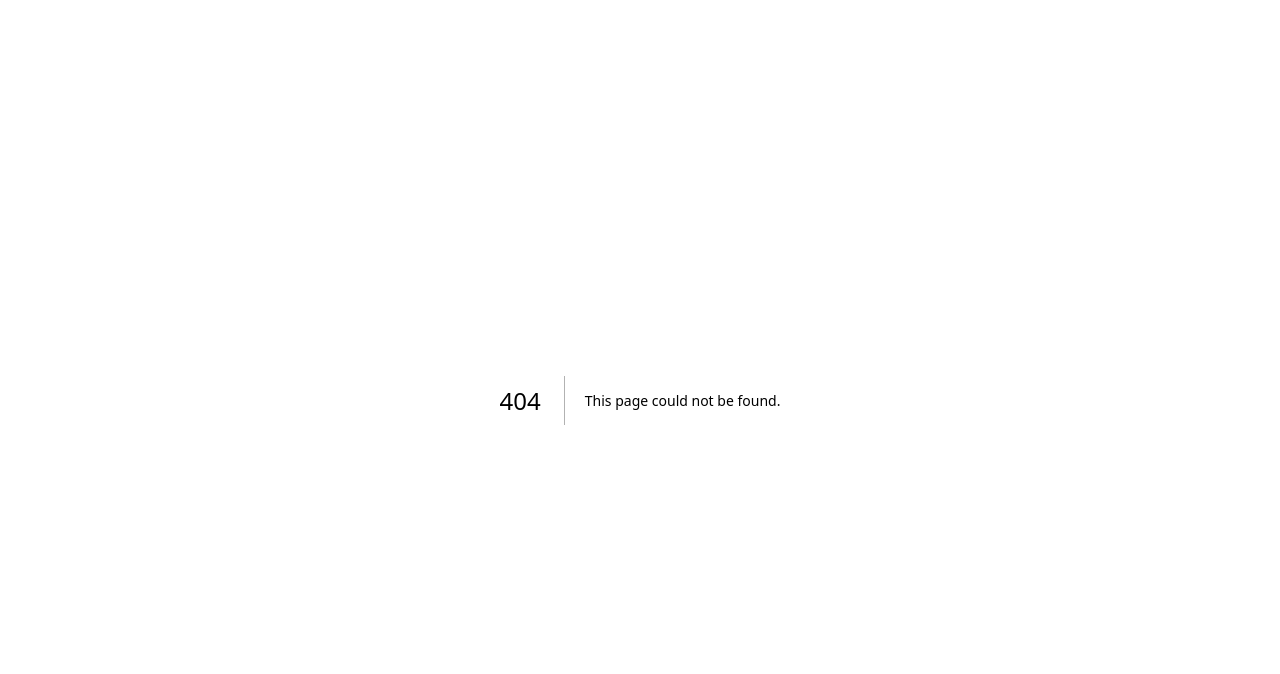
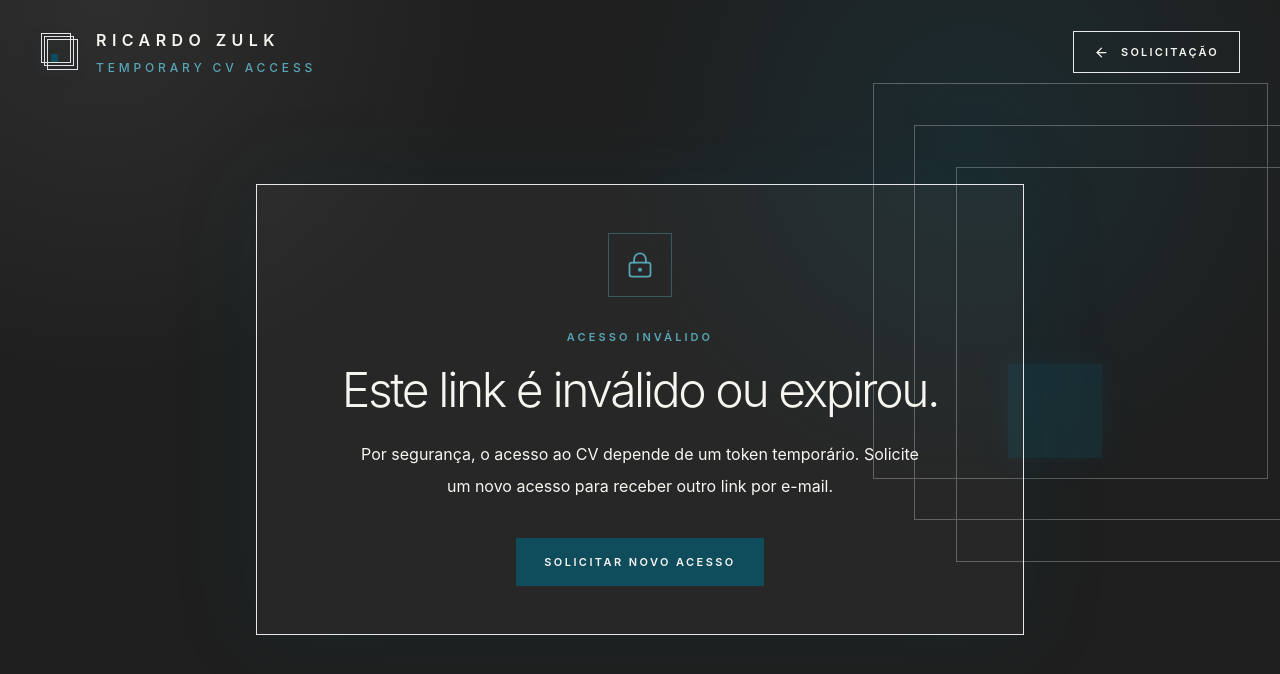
Before and after one commit to ricardozulkiewicz/ricardozulkiewicz.com, a Next.js app: page /cv/access in a window 1280 px wide. Before the commit this address had no page. Shown: the top 674 px of the page. Built offline with nearby package versions, Linux system fonts and the light colour scheme.

Commit message:
Add protected CV access page

```diff
--- /dev/null
+++ b/app/cv/access/page.tsx
@@ -0,0 +1,153 @@
+import { ArrowLeft, Download, FileText, LockKeyhole, ShieldCheck } from "lucide-react";
+import {
+  getAllowedCvFiles,
+  getCvVersionLabel,
+  verifyCvAccessToken,
+  type CvFile,
+} from "../../lib/cv-access";
+
+export const metadata = {
+  title: "Acesso temporário ao CV | Ricardo Zulk",
+  description: "Página temporária e protegida para acesso ao CV de Ricardo Zulkiewicz.",
+  robots: {
+    index: false,
+    follow: false,
+  },
+};
+
+function BrandMark({ className = "" }: { className?: string }) {
+  return (
+    <div className={`relative ${className}`} aria-hidden="true">
+      <div className="absolute border border-[#F7F5F0]/22" style={{ inset: "18% 6% 6% 18%" }} />
+      <div className="absolute border border-[#F7F5F0]/22" style={{ inset: "10% 14% 14% 10%" }} />
+      <div className="absolute border border-[#F7F5F0]/22" style={{ inset: "2% 22% 22% 2%" }} />
+      <div
+        className="absolute bg-[#0F4C5C] shadow-[0_0_28px_rgba(15,76,92,0.65)]"
+        style={{ width: "18%", height: "18%", left: "28%", top: "56%" }}
+      />
+    </div>
+  );
+}
+
+function fileLabel(file: CvFile) {
+  return file === "pt" ? "CV em português" : "English CV";
+}
+
+function fileDescription(file: CvFile) {
+  return file === "pt"
+    ? "Versão em português com posicionamento para Account Executive, Vendas B2B, Outbound, CRM e Tecnologia."
+    : "English version focused on B2B Technology Sales, outbound, CRM governance, IT Outsourcing and commercial execution.";
+}
+
+function InvalidAccessCard() {
+  return (
+    <section className="mx-auto max-w-3xl border border-[#F7F5F0]/14 bg-[#F7F5F0]/[0.035] p-8 text-center shadow-[0_0_80px_rgba(15,76,92,0.14)] md:p-12">
+      <div className="mx-auto mb-8 flex h-16 w-16 items-center justify-center border border-[#57a6b7]/40 text-[#57a6b7]">
+        <LockKeyhole size={28} strokeWidth={1.5} />
+      </div>
+      <p className="mb-5 text-[11px] font-semibold uppercase tracking-[0.28em] text-[#57a6b7]">Acesso inválido</p>
+      <h1 className="text-4xl font-light leading-tight tracking-[-0.05em] md:text-5xl">Este link é inválido ou expirou.</h1>
+      <p className="mx-auto mt-6 max-w-xl text-base leading-8 text-[#D8D8D8]/68">
+        Por segurança, o acesso ao CV depende de um token temporário. Solicite um novo acesso para receber outro link por e-mail.
+      </p>
+      <a href="/cv" className="mt-9 inline-flex items-center justify-center gap-3 bg-[#0F4C5C] px-7 py-4 text-[11px] font-semibold uppercase tracking-[0.22em] text-[#F7F5F0] transition hover:bg-[#126177]">
+        Solicitar novo acesso
+      </a>
+    </section>
+  );
+}
+
+export default function CvAccessTokenPage({
+  searchParams,
+}: {
+  searchParams?: { token?: string; status?: string };
+}) {
+  const token = searchParams?.token;
+
+  let leadName = "";
+  let leadEmail = "";
+  let cvVersion = "";
+  let allowedFiles: CvFile[] = [];
+
+  if (token) {
+    try {
+      const payload = verifyCvAccessToken(token, "download_access");
+      leadName = payload.lead.fullName;
+      leadEmail = payload.lead.professionalEmail;
+      cvVersion = getCvVersionLabel(payload.lead.cvVersion);
+      allowedFiles = getAllowedCvFiles(payload.lead.cvVersion);
+    } catch {
+      allowedFiles = [];
+    }
+  }
+
+  return (
+    <main className="min-h-screen bg-[#1F1F1F] text-[#F7F5F0] antialiased selection:bg-[#0F4C5C] selection:text-[#F7F5F0]">
+      <style>{`:root { font-family: Montserrat, Inter, ui-sans-serif, system-ui, -apple-system, BlinkMacSystemFont, "Segoe UI", sans-serif; }`}</style>
+      <div className="relative overflow-hidden">
+        <div className="absolute inset-0 bg-[radial-gradient(circle_at_76%_18%,rgba(15,76,92,0.26),transparent_32%),radial-gradient(circle_at_8%_0%,rgba(247,245,240,0.07),transparent_28%)]" />
+        <div className="absolute right-[-8%] top-[10%] hidden h-[520px] w-[520px] opacity-30 lg:block">
+          <BrandMark className="h-full w-full" />
+        </div>
+
+        <header className="relative z-20 mx-auto flex max-w-7xl items-center justify-between px-6 py-7 lg:px-10">
+          <a href="/" className="inline-flex items-center gap-4" aria-label="Voltar para a página inicial">
+            <BrandMark className="h-10 w-10" />
+            <div className="leading-none">
+              <div className="text-sm font-semibold tracking-[0.26em] text-[#F7F5F0] md:text-base md:tracking-[0.34em]">RICARDO ZULK</div>
+              <div className="mt-2 text-[10px] font-medium tracking-[0.22em] text-[#57a6b7] md:text-xs md:tracking-[0.32em]">TEMPORARY CV ACCESS</div>
+            </div>
+          </a>
+          <a href="/cv" className="inline-flex items-center gap-3 border border-[#F7F5F0]/16 px-5 py-3 text-[11px] font-semibold uppercase tracking-[0.2em] text-[#D8D8D8]/78 transition hover:border-[#F7F5F0]/35 hover:text-[#F7F5F0]">
+            <ArrowLeft size={15} />
+            Solicitação
+          </a>
+        </header>
+
+        <div className="relative z-10 mx-auto max-w-7xl px-6 pb-24 pt-12 lg:px-10 lg:pt-20">
+          {!token || allowedFiles.length === 0 ? (
+            <InvalidAccessCard />
+          ) : (
+            <section className="grid gap-12 lg:grid-cols-[0.76fr_1fr]">
+              <div>
+                <p className="mb-5 inline-flex items-center gap-2 border border-[#57a6b7]/30 bg-[#0F4C5C]/20 px-3 py-2 text-[10px] font-semibold uppercase tracking-[0.2em] text-[#57a6b7]">
+                  <ShieldCheck size={13} />
+                  Link validado
+                </p>
+                <h1 className="text-5xl font-light leading-[1.04] tracking-[-0.06em] text-[#F7F5F0] md:text-7xl">
+                  Acesso temporário liberado ao CV.
+                </h1>
+                <p className="mt-8 max-w-2xl text-base leading-8 text-[#D8D8D8]/72 md:text-lg">
+                  Este link foi emitido para <strong className="font-semibold text-[#F7F5F0]">{leadName}</strong> ({leadEmail}) e libera apenas a versão solicitada: <strong className="font-semibold text-[#F7F5F0]">{cvVersion}</strong>.
+                </p>
+                <p className="mt-5 max-w-2xl text-sm leading-7 text-[#D8D8D8]/58">
+                  Ao clicar no arquivo, o acesso será registrado e você será redirecionado para o download configurado.
+                </p>
+              </div>
+
+              <div className="grid gap-5 self-start">
+                {allowedFiles.map((file) => (
+                  <article key={file} className="border border-[#F7F5F0]/14 bg-[#F7F5F0]/[0.035] p-7 shadow-[0_0_80px_rgba(15,76,92,0.12)]">
+                    <div className="mb-8 flex h-14 w-14 items-center justify-center border border-[#57a6b7]/45 text-[#57a6b7]">
+                      <FileText size={24} strokeWidth={1.6} />
+                    </div>
+                    <p className="text-[10px] font-semibold uppercase tracking-[0.22em] text-[#57a6b7]">{file.toUpperCase()}</p>
+                    <h2 className="mt-3 text-3xl font-light tracking-[-0.04em] text-[#F7F5F0]">{fileLabel(file)}</h2>
+                    <p className="mt-4 text-sm leading-7 text-[#D8D8D8]/66">{fileDescription(file)}</p>
+                    <a
+                      href={`/api/cv/download?token=${encodeURIComponent(token)}&file=${file}`}
+                      className="mt-8 inline-flex items-center justify-center gap-3 bg-[#0F4C5C] px-7 py-4 text-[11px] font-semibold uppercase tracking-[0.22em] text-[#F7F5F0] transition hover:-translate-y-0.5 hover:bg-[#126177]"
+                    >
+                      Baixar CV
+                      <Download size={16} />
+                    </a>
+                  </article>
+                ))}
+              </div>
+            </section>
+          )}
+        </div>
+      </div>
+    </main>
+  );
+}
```
